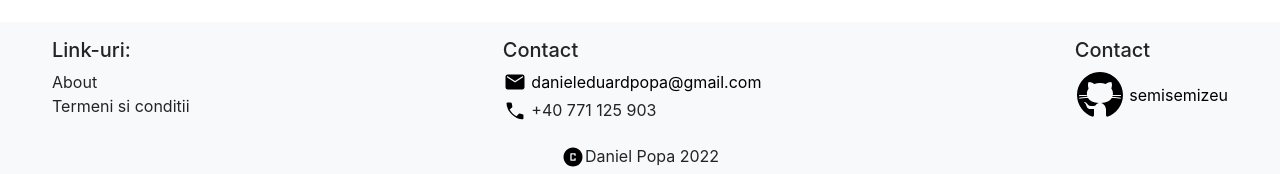
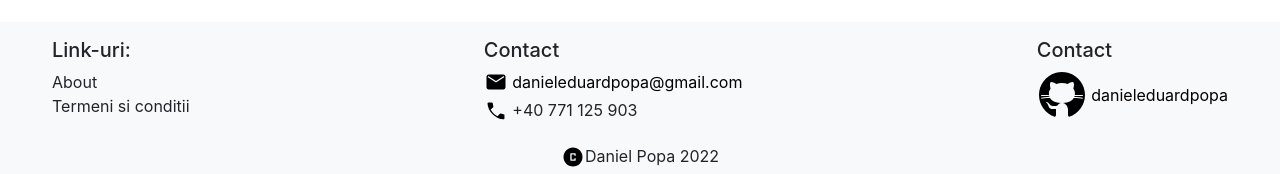
Before and after one commit to danieleduardpopa/proiect2-react, a React (Create React App) app: page / in a window 1280 px wide. Shown: the part 1705-1879 px from the top of the page. Built offline with nearby package versions, Linux system fonts and the light colour scheme; no server answers.

Commit message:
github url change

```diff
--- a/src/components/Footer.jsx
+++ b/src/components/Footer.jsx
@@ -30,8 +30,8 @@ function Footer() {
                 <div className="footer-group">
                     <h5>Contact</h5>
                     <p className='m-0'>
-                        <a href="https://github.com/semisemizeu">
-                            <p className="mb-1"><GitHub className="mr-1 mb-1 footer-icon"/> semisemizeu</p>
+                        <a href="https://github.com/danieleduardpopa">
+                            <p className="mb-1"><GitHub className="mr-1 mb-1 footer-icon"/> danieleduardpopa</p>
                         </a>
                     </p>
                 </div>
```
